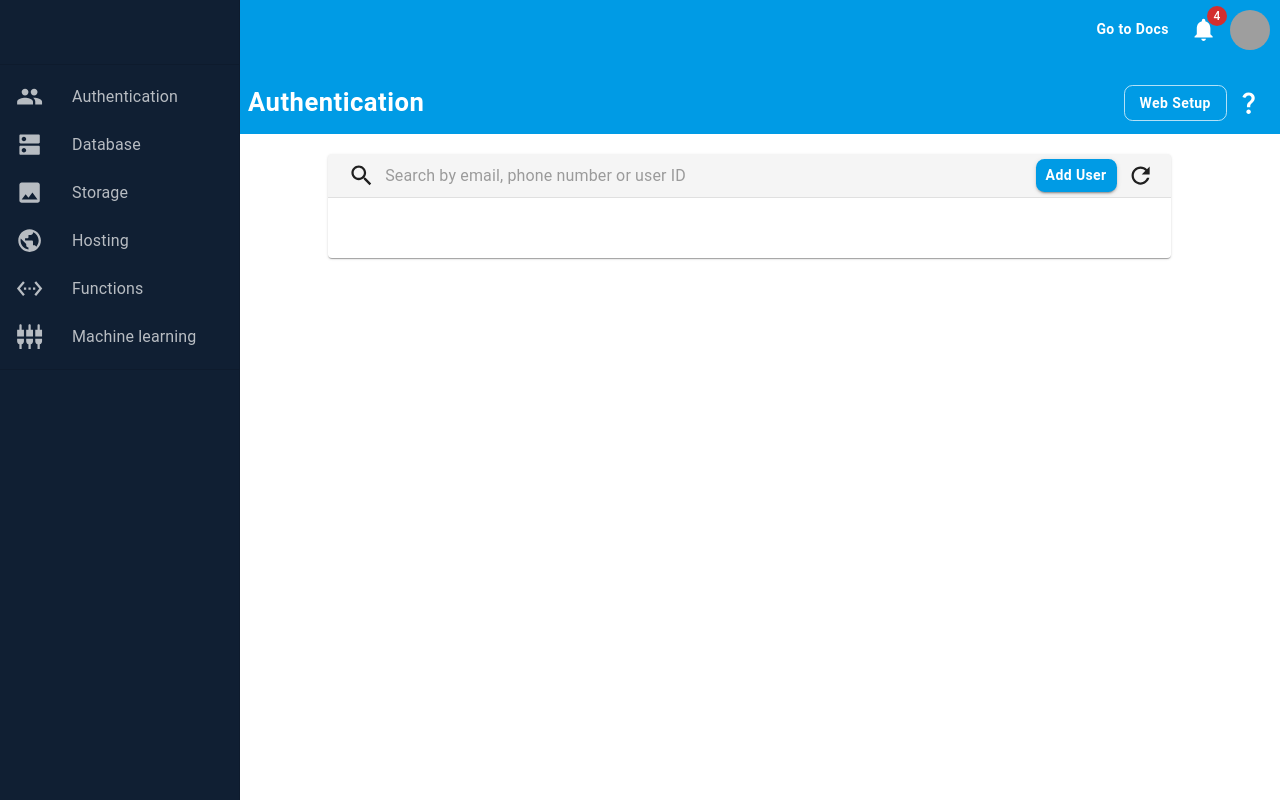
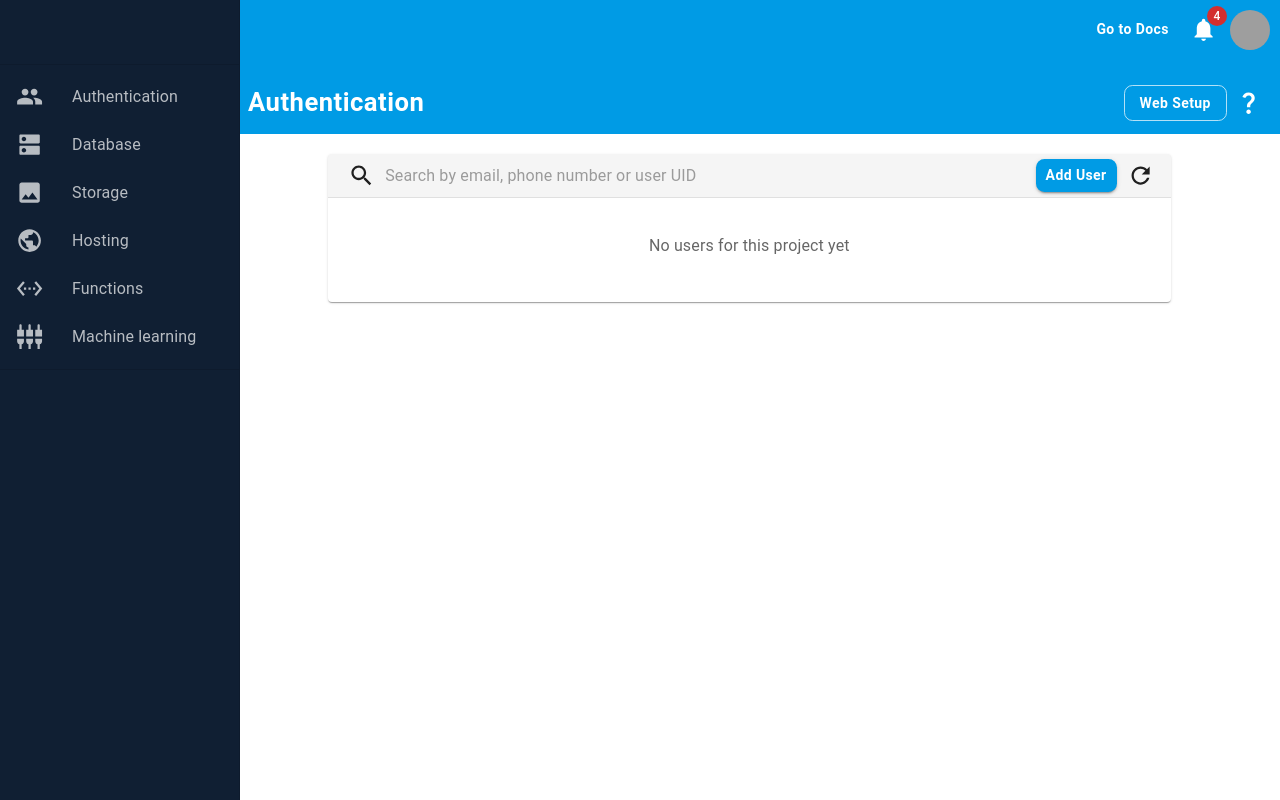
Before and after one commit to josephuche1/Material-ui-tutorials, a React (Create React App) app: page /authentication in a window 1280 px wide. Built offline with nearby package versions, Linux system fonts and the light colour scheme; grey boxes are pictures that could not be loaded.

Commit message:
Add new components and style them out

```diff
--- a/src/components/common/BasicCard/BasicCard.tsx
+++ b/src/components/common/BasicCard/BasicCard.tsx
@@ -2,18 +2,23 @@ import React from 'react';
 import Card from '@mui/material/Card';
 import CardActions from '@mui/material/CardActions';
 import CardContent from '@mui/material/CardContent';
+import Box from '@mui/material/Box';
 
 interface IBasicCardProps {
     header: () => JSX.Element;
     sx?: object;
+    children?: React.ReactNode;
+    childrenStyles?: object;
 }
 
 const BasicCard: React.FC<IBasicCardProps> = (props) => {
   return (
     <Card sx={props.sx}>
         {props.header()}
-        <CardContent>
-
+        <CardContent sx={props.childrenStyles}>
+          <Box >
+            {props.children}
+          </Box>
         </CardContent>
     </Card>
   )
--- a/src/pages/Authentication/Authentication.tsx
+++ b/src/pages/Authentication/Authentication.tsx
@@ -3,6 +3,7 @@ import Grid from '@mui/material/Grid';
 import BasicCard from '../../components/common/BasicCard/BasicCard';
 import SearchBar from '../../components/common/SearchBar/SearchBar';
 import {CardStyles} from './styles';
+import Typography  from '@mui/material/Typography';
 
 const Authentication:React.FC = () => {
 
@@ -12,7 +13,7 @@ const Authentication:React.FC = () => {
     }
     return (
       <SearchBar
-        placeholder= "Search by email, phone number or user ID"
+        placeholder= "Search by email, phone number or user UID"
         onChange={(e: React.ChangeEvent<HTMLInputElement>) => handleChange(e.target.value)}
         headerStyles={CardStyles.headerStyles}
         TextFieldStyles={CardStyles.textField}
@@ -25,7 +26,12 @@ const Authentication:React.FC = () => {
       <BasicCard
         header={getHeader}
         sx={CardStyles.bodyStyles}
-      />
+        childrenStyles={CardStyles.cardChildrenContainer}
+      >
+         <Typography>
+            No users for this project yet
+         </Typography>
+      </BasicCard>
     </Grid>
   )
 }
--- a/src/pages/Authentication/styles.ts
+++ b/src/pages/Authentication/styles.ts
@@ -16,5 +16,14 @@ export const CardStyles = {
     bodyStyles: {
      marginTop:"20px",
      paddingBottom:"20px",
+   },
+   cardChildrenContainer: {
+      color: "rgba(0, 0, 0, 0.6)",
+      display: "flex",
+      justifyContent: "center",
+      alignItems: "center",
+      height: "100%",
+      marginTop: "20px",
    }
+
 }
```
